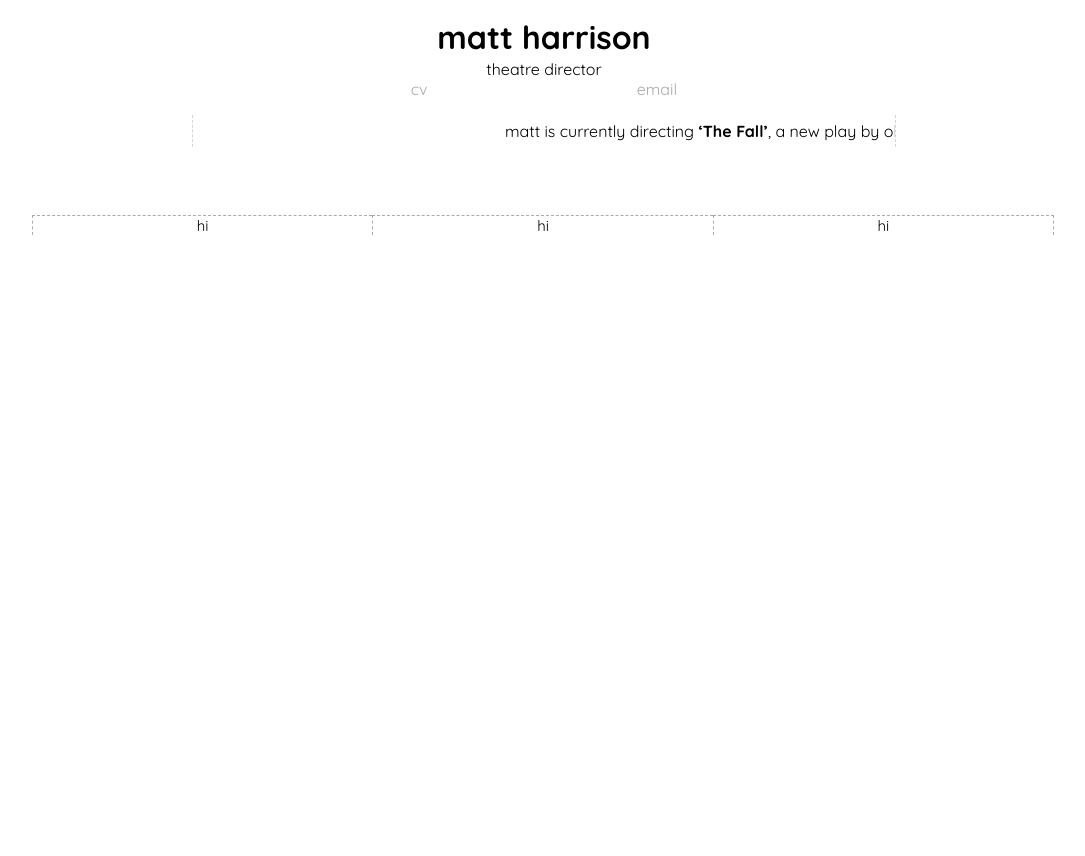
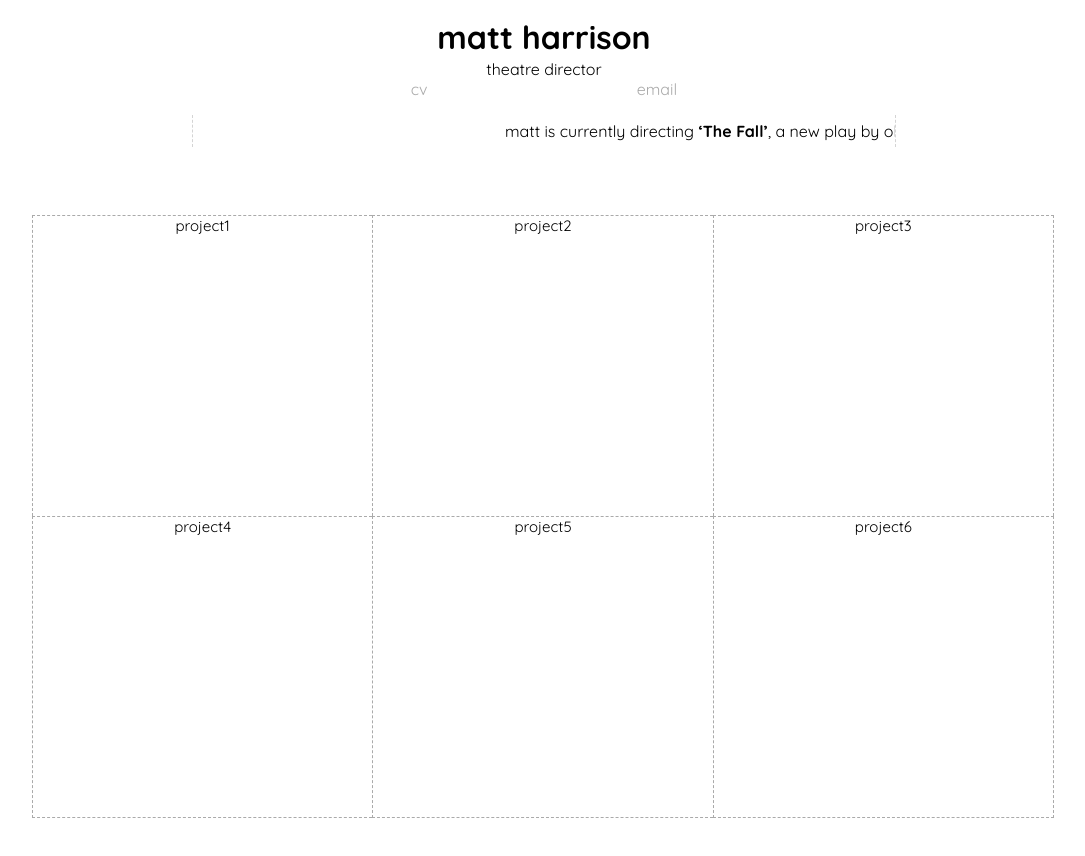
Before and after one commit to fastej/matt, a plain HTML site: page index.html in a window 1280 px wide. Shown: the whole page, without its empty margins (96-1181 px from the left). Before the commit the page ends 815 px from the top, so only its background shows below. Drawn offline with nearby package versions, Linux system fonts and the light colour scheme; a web font is replaced by a local one.

Commit message:
6 projects

```diff
--- a/index.html
+++ b/index.html
@@ -45,9 +45,12 @@
 </header>
 <div id="container">
 	<ul>
-    	<li class="c1 r1">hi</li>
-        <li class="c2 r1">hi</li>
-        <li class="c3 r1">hi</li>
+    	<li class="c1 r1">project1</li>
+        <li class="c2 r1">project2</li>
+        <li class="c3 r1">project3</li>
+        <li class="c1 r2">project4</li>
+        <li class="c2 r2">project5</li>
+        <li class="c3 r2">project6</li>
     </ul>
 </div>
 </body>
--- a/styles.css
+++ b/styles.css
@@ -106,7 +106,7 @@ header h1 a {
 	position:relative;
 	top:5em;
 	width:100%;
-	height:600px;
+	height:700px;
 }
 
 #container ul {
@@ -123,6 +123,7 @@ header h1 a {
 	display:inline-block;
 	text-align:center;
 	font-size:15px;
+	height:300px
 }
 
 .c1 {
@@ -144,3 +145,8 @@ header h1 a {
 .r1 {
 	top:0em;
 }
+
+.r2 {
+	top:0em;
+	border-bottom:1px dashed rgba(170,170,170,1.00);
+}
```
